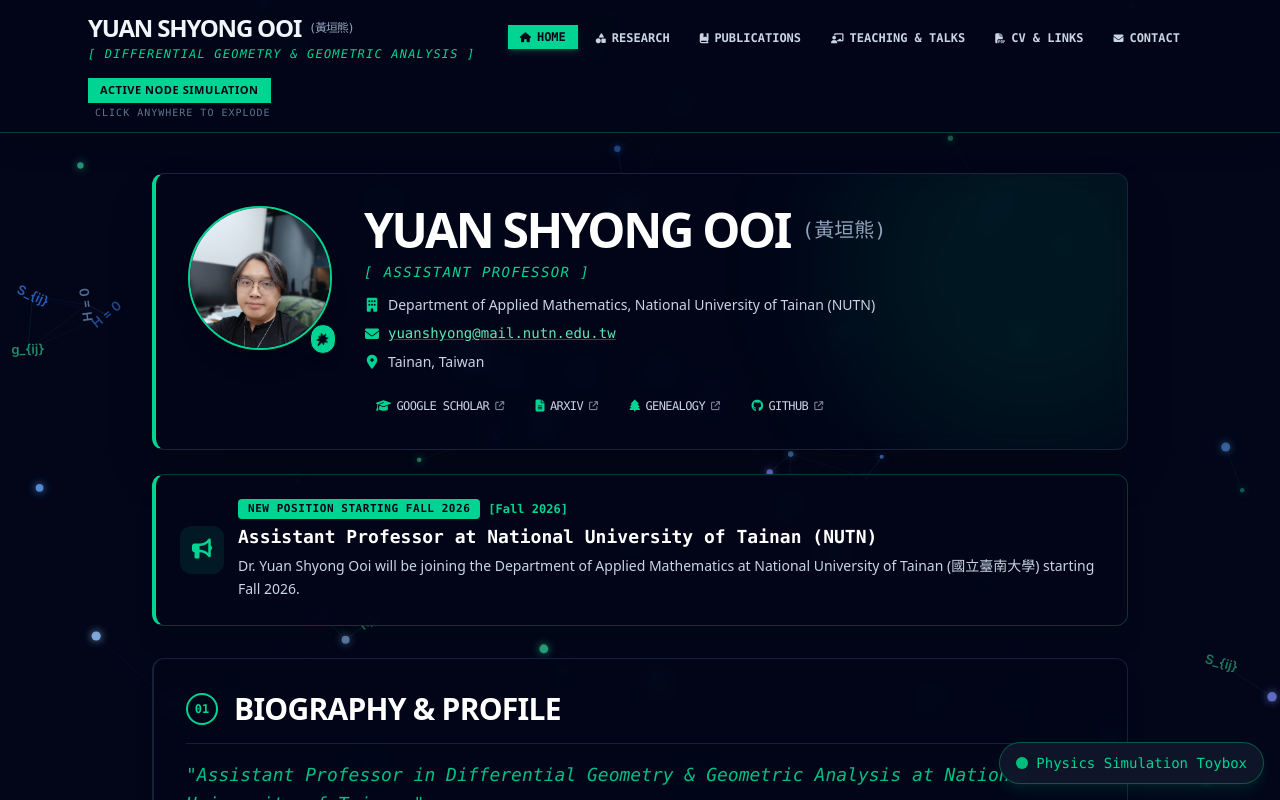
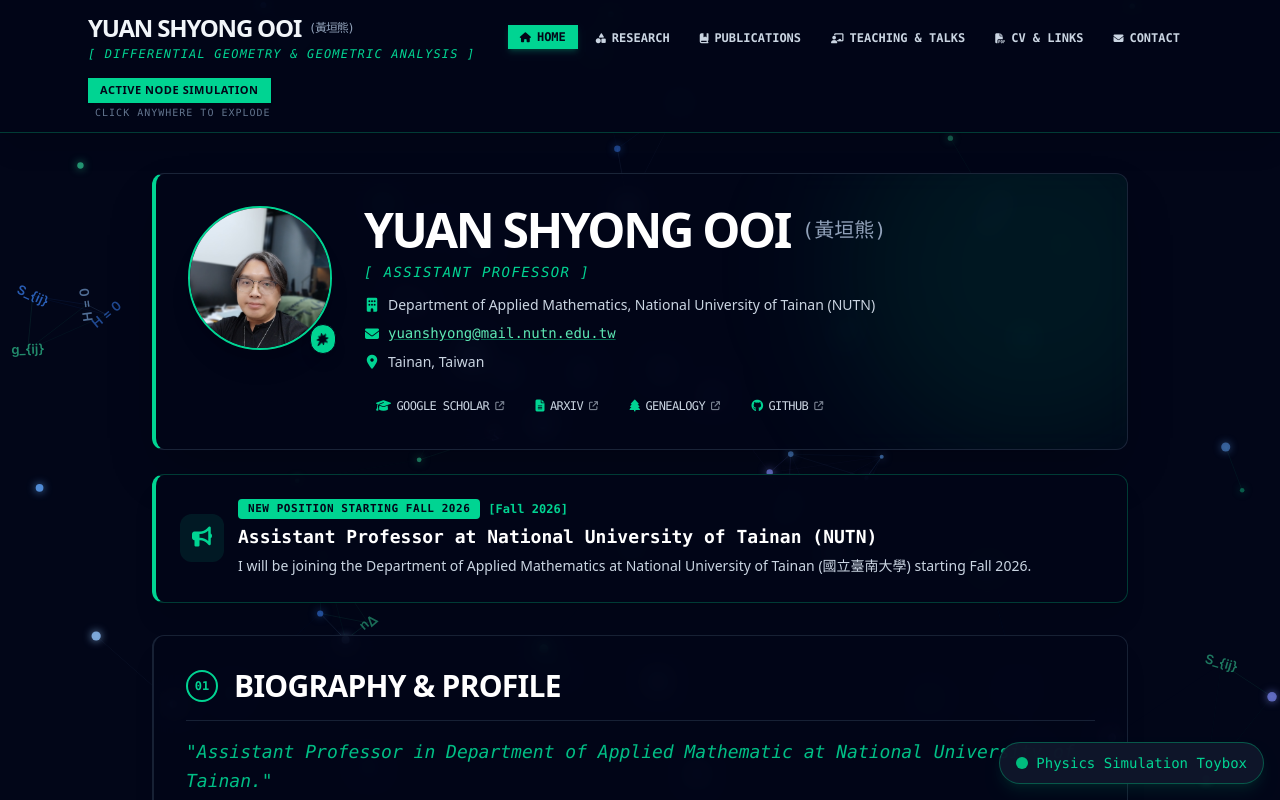
Before and after one commit to YuanShyong/personalwebpage, a React (Vite) app: page / in a window 1280 px wide. Shown: the top 800 px of the page. Built offline with nearby package versions, Linux system fonts and the light colour scheme; a web font is replaced by a local one.

Commit message:
Revise position details and update contact address
Updated tagline and announcement description to reflect new position details. Modified contact address format for clarity.

```diff
--- a/site.config.js
+++ b/site.config.js
@@ -24,12 +24,12 @@ const siteConfig = {
   },
 
   home: {
-    tagline: "Assistant Professor in Differential Geometry & Geometric Analysis at National University of Tainan.",
+    tagline: "Assistant Professor in Department of Applied Mathematic at National University of Tainan.",
     announcement: {
       enabled: true,
       badge: "NEW POSITION STARTING FALL 2026",
       title: "Assistant Professor at National University of Tainan (NUTN)",
-      description: "Dr. Yuan Shyong Ooi will be joining the Department of Applied Mathematics at National University of Tainan (國立臺南大學) starting Fall 2026.",
+      description: "I will be joining the Department of Applied Mathematics at National University of Tainan (國立臺南大學) starting Fall 2026.",
       date: "Fall 2026",
       icon: "fa-solid fa-bullhorn",
       link: ""
@@ -47,7 +47,7 @@ const siteConfig = {
     affiliation: "Department of Applied Mathematics, National University of Tainan (NUTN)",
     primaryEmail: "yuanshyong@mail.nutn.edu.tw",
     permanentEmail: "shyong224@gmail.com",
-    address: "No. 33, Sec. 2, Shu-Lin St., West Central District, Tainan City 70005, Taiwan"
+    address: "700臺南市中西區五妃里樹林街二段33號格致號樓C113｜No. 33, Sec. 2, Shu-Lin St., West Central District, Tainan City 70005, Taiwan"
   },
 
   miscLinks: [
```
